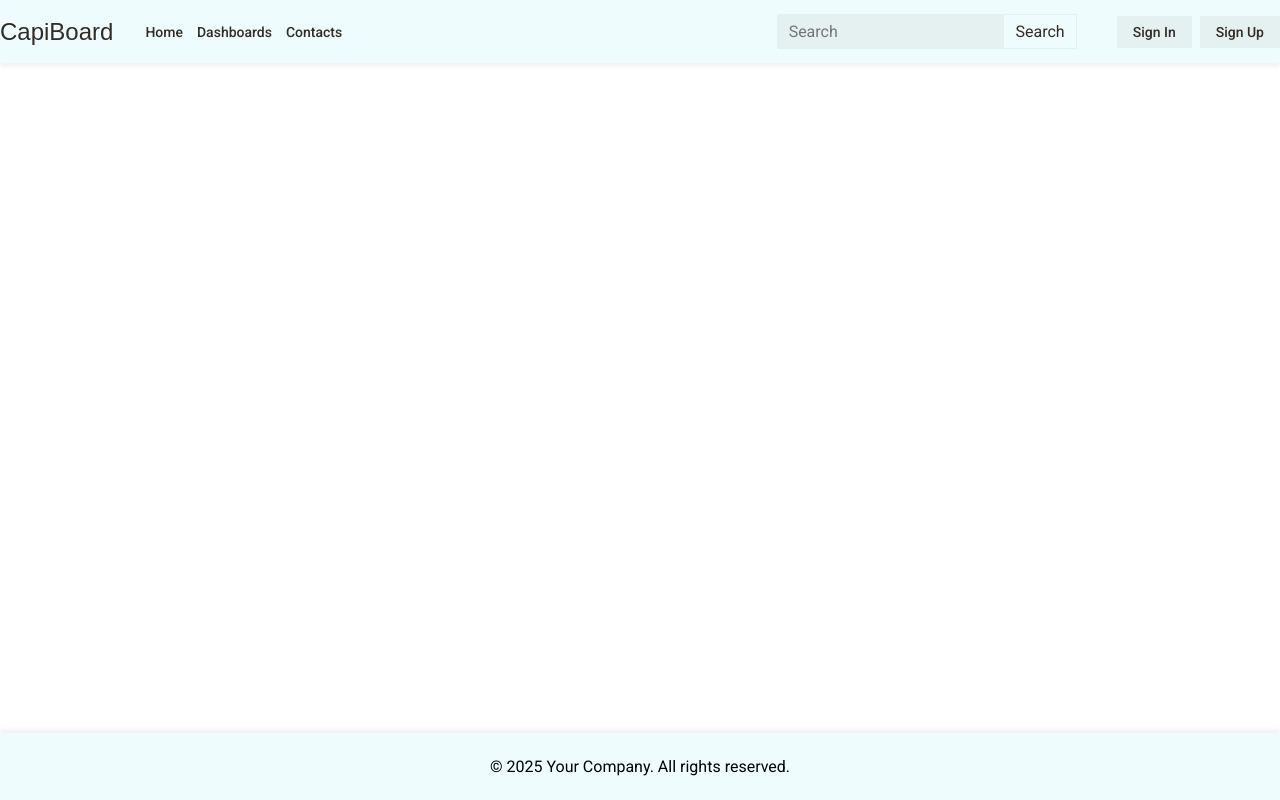
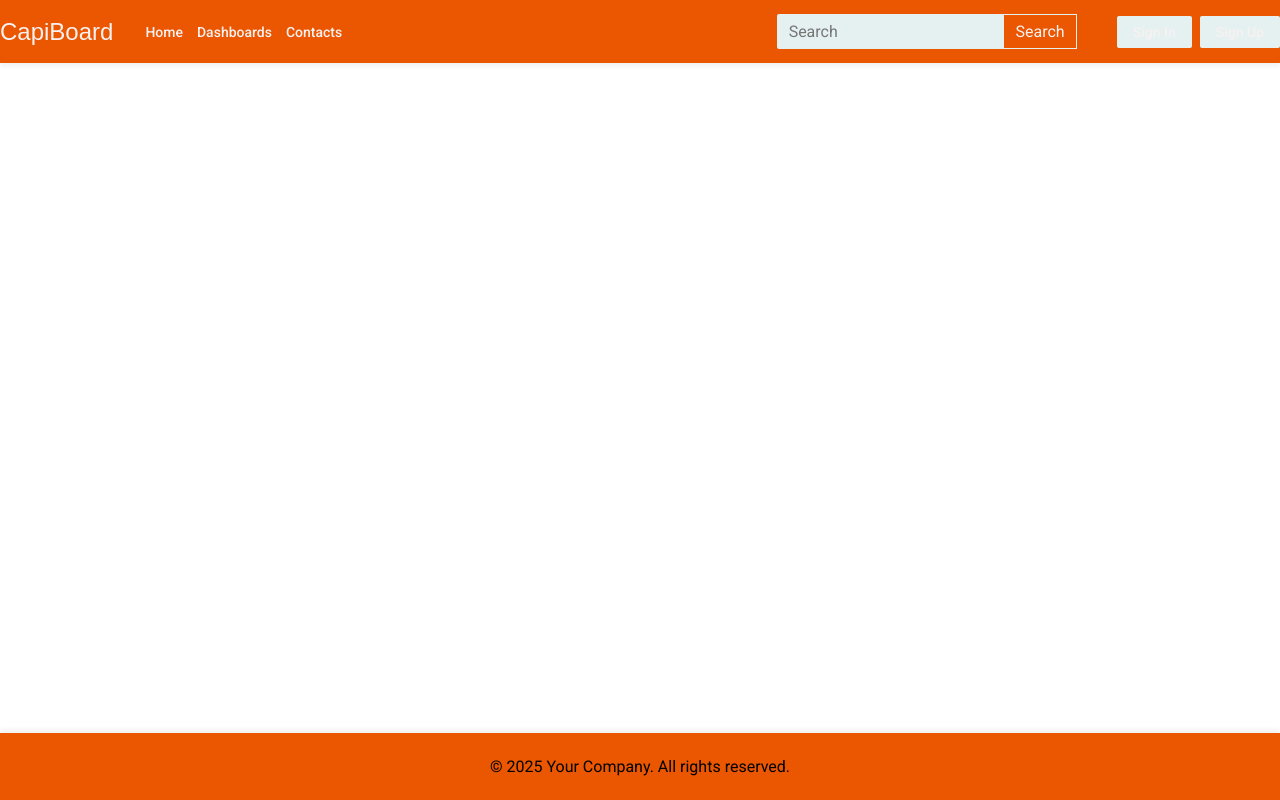
Before and after one commit to kayoshi03/board, a Next.js app: page / in a window 1280 px wide. Built offline with nearby package versions, Linux system fonts and the light colour scheme; a web font is replaced by a local one.

Commit message:
UP: variables

```diff
--- a/src/app/__var.scss
+++ b/src/app/__var.scss
@@ -1,2 +1,5 @@
-$background-color: #EFFCFD;
-$text-color: #312c25;
+$background-color: #eb5600;
+$secondary-background-color: #eca200;
+$text-color: #f7f1f1;
+$text-secondary-color: #1b1c1d;
+$button-color: #f7f1f1;
```
